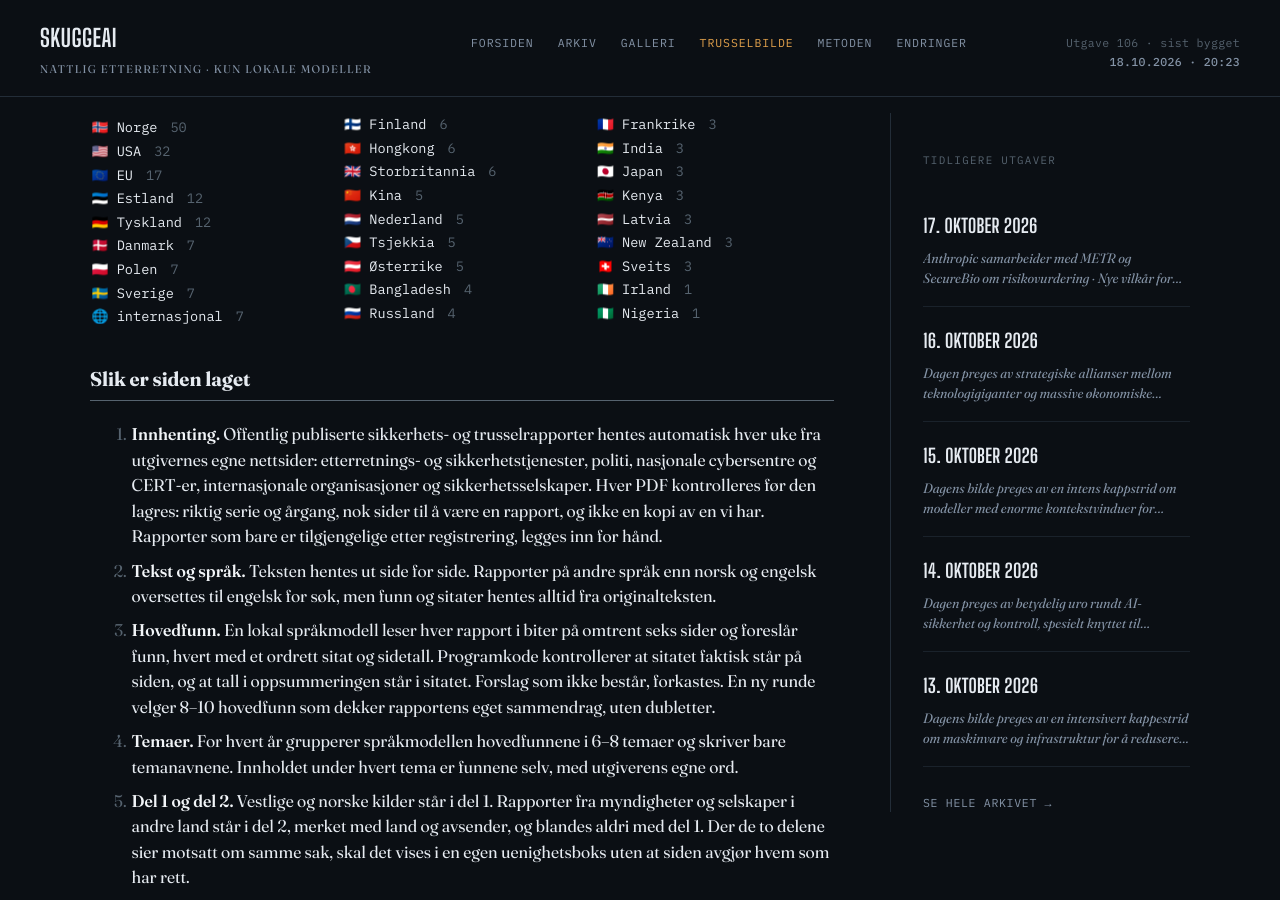
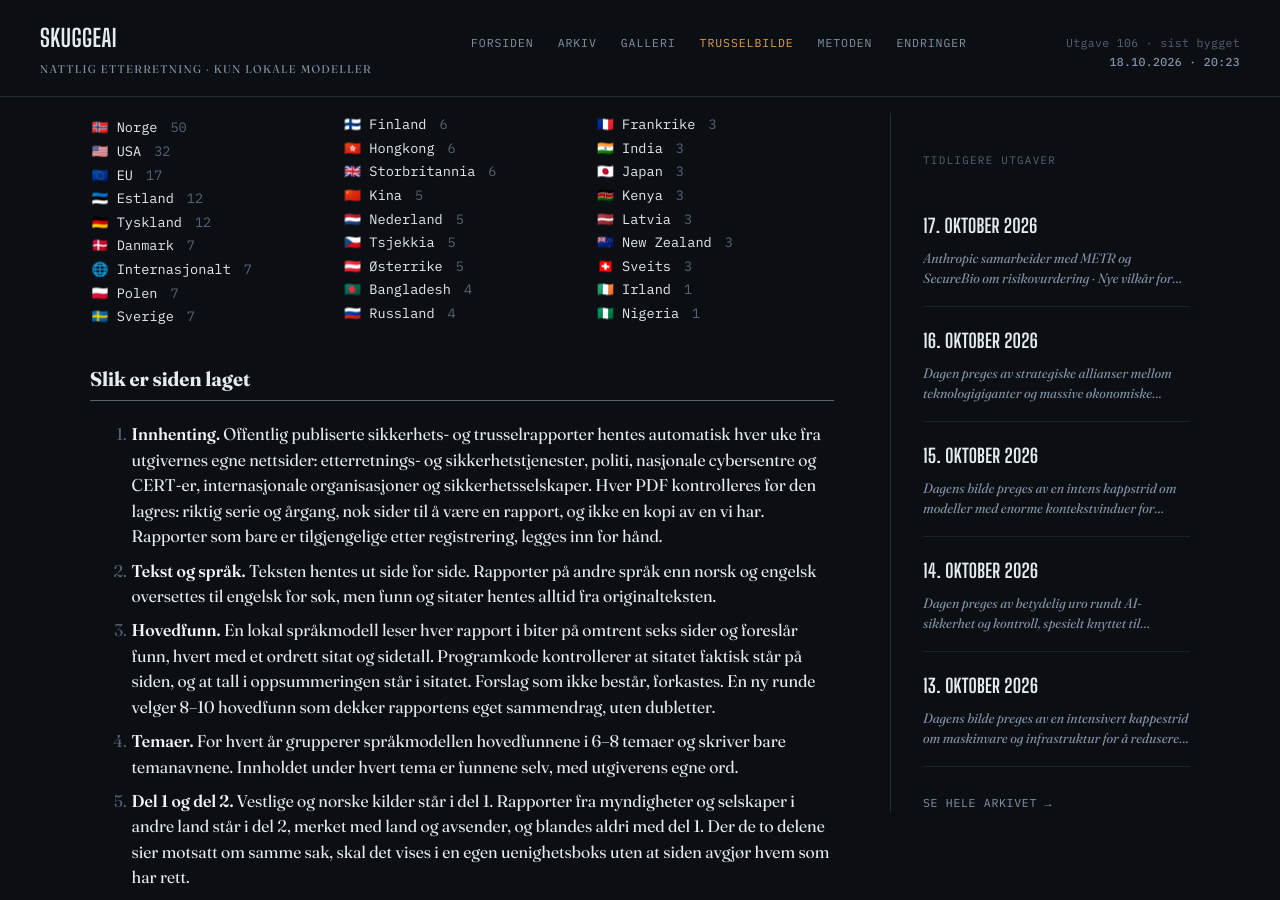
Before and after one commit to Skuggemannen/skuggeai-news, a Jekyll site: the page built from trusselbilde/index.html, in a window 1280 px wide and 900 px high, scrolled down 724 px. Built offline with Jekyll 4.4.1, drawn with Linux system fonts in a browser that asks for light colours.

Commit message:
Trusselbildet: Internasjonalt

```diff
--- a/trusselbilde/index.html
+++ b/trusselbilde/index.html
@@ -11,7 +11,7 @@ permalink: /trusselbilde/
 </ul>
 <h3 class="tb-del">Arkivet</h3><div class="stat-strip tb-stats"><div class="stat"><div class="num mono" style="white-space:nowrap">220</div><div class="label">rapporter</div></div><div class="stat"><div class="num mono" style="white-space:nowrap">14 456</div><div class="label">sider</div></div><div class="stat"><div class="num mono" style="white-space:nowrap">52</div><div class="label">utgivere</div></div><div class="stat"><div class="num mono" style="white-space:nowrap">27</div><div class="label">land</div></div><div class="stat"><div class="num mono" style="white-space:nowrap">14</div><div class="label">språk</div></div><div class="stat"><div class="num mono" style="white-space:nowrap">1007</div><div class="label">kontrollerte hovedfunn</div></div></div>
 <p class="tb-merk">Rapportene dekker årene 2003–2026. En verdenskatalog over offentlige rapportserier har 103 serier fra 48 land og organisasjoner, og arkivet fylles etter hvert som de hentes inn. Ikke alle rapporter har fått hovedfunn ennå, så årssidene vokser.</p>
-<h3 class="tb-del">Land i arkivet</h3><ul class="tb-landliste mono"><li>🇳🇴 Norge <span class="tb-antall">50</span></li><li>🇺🇸 USA <span class="tb-antall">32</span></li><li>🇪🇺 EU <span class="tb-antall">17</span></li><li>🇪🇪 Estland <span class="tb-antall">12</span></li><li>🇩🇪 Tyskland <span class="tb-antall">12</span></li><li>🇩🇰 Danmark <span class="tb-antall">7</span></li><li>🇵🇱 Polen <span class="tb-antall">7</span></li><li>🇸🇪 Sverige <span class="tb-antall">7</span></li><li>🌐 internasjonal <span class="tb-antall">7</span></li><li>🇫🇮 Finland <span class="tb-antall">6</span></li><li>🇭🇰 Hongkong <span class="tb-antall">6</span></li><li>🇬🇧 Storbritannia <span class="tb-antall">6</span></li><li>🇨🇳 Kina <span class="tb-antall">5</span></li><li>🇳🇱 Nederland <span class="tb-antall">5</span></li><li>🇨🇿 Tsjekkia <span class="tb-antall">5</span></li><li>🇦🇹 Østerrike <span class="tb-antall">5</span></li><li>🇧🇩 Bangladesh <span class="tb-antall">4</span></li><li>🇷🇺 Russland <span class="tb-antall">4</span></li><li>🇫🇷 Frankrike <span class="tb-antall">3</span></li><li>🇮🇳 India <span class="tb-antall">3</span></li><li>🇯🇵 Japan <span class="tb-antall">3</span></li><li>🇰🇪 Kenya <span class="tb-antall">3</span></li><li>🇱🇻 Latvia <span class="tb-antall">3</span></li><li>🇳🇿 New Zealand <span class="tb-antall">3</span></li><li>🇨🇭 Sveits <span class="tb-antall">3</span></li><li>🇮🇪 Irland <span class="tb-antall">1</span></li><li>🇳🇬 Nigeria <span class="tb-antall">1</span></li></ul>
+<h3 class="tb-del">Land i arkivet</h3><ul class="tb-landliste mono"><li>🇳🇴 Norge <span class="tb-antall">50</span></li><li>🇺🇸 USA <span class="tb-antall">32</span></li><li>🇪🇺 EU <span class="tb-antall">17</span></li><li>🇪🇪 Estland <span class="tb-antall">12</span></li><li>🇩🇪 Tyskland <span class="tb-antall">12</span></li><li>🇩🇰 Danmark <span class="tb-antall">7</span></li><li>🌐 Internasjonalt <span class="tb-antall">7</span></li><li>🇵🇱 Polen <span class="tb-antall">7</span></li><li>🇸🇪 Sverige <span class="tb-antall">7</span></li><li>🇫🇮 Finland <span class="tb-antall">6</span></li><li>🇭🇰 Hongkong <span class="tb-antall">6</span></li><li>🇬🇧 Storbritannia <span class="tb-antall">6</span></li><li>🇨🇳 Kina <span class="tb-antall">5</span></li><li>🇳🇱 Nederland <span class="tb-antall">5</span></li><li>🇨🇿 Tsjekkia <span class="tb-antall">5</span></li><li>🇦🇹 Østerrike <span class="tb-antall">5</span></li><li>🇧🇩 Bangladesh <span class="tb-antall">4</span></li><li>🇷🇺 Russland <span class="tb-antall">4</span></li><li>🇫🇷 Frankrike <span class="tb-antall">3</span></li><li>🇮🇳 India <span class="tb-antall">3</span></li><li>🇯🇵 Japan <span class="tb-antall">3</span></li><li>🇰🇪 Kenya <span class="tb-antall">3</span></li><li>🇱🇻 Latvia <span class="tb-antall">3</span></li><li>🇳🇿 New Zealand <span class="tb-antall">3</span></li><li>🇨🇭 Sveits <span class="tb-antall">3</span></li><li>🇮🇪 Irland <span class="tb-antall">1</span></li><li>🇳🇬 Nigeria <span class="tb-antall">1</span></li></ul>
 <h3 class="tb-del" id="metode">Slik er siden laget</h3>
 <ol class="tb-metode-liste">
 <li><strong>Innhenting.</strong> Offentlig publiserte sikkerhets- og trusselrapporter hentes automatisk hver uke fra utgivernes egne nettsider: etterretnings- og sikkerhetstjenester, politi, nasjonale cybersentre og CERT-er, internasjonale organisasjoner og sikkerhetsselskaper. Hver PDF kontrolleres før den lagres: riktig serie og årgang, nok sider til å være en rapport, og ikke en kopi av en vi har. Rapporter som bare er tilgjengelige etter registrering, legges inn for hånd.</li>
```
